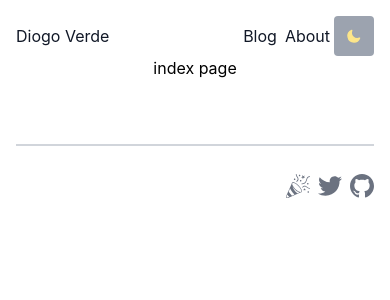
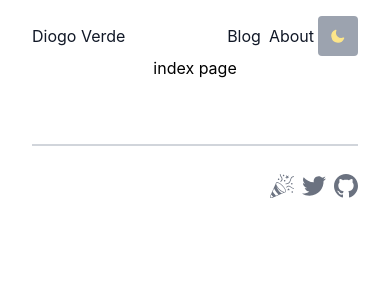
Before and after one commit to diogoverde/blog, a Next.js app: page / in a window 390 px wide. Shown: the top 300 px of the page. Built offline with nearby package versions, Linux system fonts and the light colour scheme; what @tailwindcss/typography would draw is missing.

Commit message:
fix issue with padding in mobile

```diff
--- a/components/Footer.tsx
+++ b/components/Footer.tsx
@@ -9,7 +9,7 @@ export default function Footer() {
   const [party, setParty] = useState(false);
 
   return (
-    <footer className="max-w-5xl px-4 mx-auto text-gray-800">
+    <footer className="max-w-5xl px-8 mx-auto text-gray-800">
       <div className="pb-4 mb-2 border-t-2 border-gray-300"></div>
       <div className="flex flex-row justify-between ">
         <div></div>
--- a/components/Header.tsx
+++ b/components/Header.tsx
@@ -4,7 +4,7 @@ import DarkModeToggle from "./DarkModeToggle";
 
 export default function Header() {
   return (
-    <nav className="flex items-center justify-between w-full max-w-5xl mx-auto my-0 sticky-nav md:my-8 mt-4 bg-opacity-60 px-4">
+    <nav className="flex items-center justify-between w-full max-w-5xl mx-auto my-0 sticky-nav md:my-8 mt-4 bg-opacity-60 px-8">
       <div className="flex items-center justify-between">
         <Link href="/">
           <a>
--- a/components/Layout.tsx
+++ b/components/Layout.tsx
@@ -14,8 +14,6 @@ export const Layout: React.FC = ({ children }) => {
   const [mounted, setMounted] = useState(false);
   useEffect(() => setMounted(true), []);
 
-  const { resolvedTheme, setTheme } = useTheme();
-
   return (
     <div className="bg-white dark:bg-gray-700 h-screen">
       <Head>
@@ -28,7 +26,7 @@ export const Layout: React.FC = ({ children }) => {
       </Head>
       <Header />
 
-      <main className="flex flex-col justify-center text-black dark:text-white">
+      <main className="flex flex-col justify-center text-black dark:text-white px-8">
         <div className="flex flex-col justify-center items-start max-w-2xl mx-auto mb-16">
           {children}
         </div>
--- a/pages/blog/[slug].tsx
+++ b/pages/blog/[slug].tsx
@@ -9,13 +9,14 @@ import { MDXRemote } from "next-mdx-remote";
 export default function PostPage({ meta, mdxSource }: BlogPost) {
   return (
     <Layout>
-      {/* <Component components={MDXComponents as any} /> */}
+      <article className="flex flex-col justify-center items-start max-w-2xl mx-auto mb-16 w-full">
         <MDXRemote
           {...mdxSource}
           components={{
             ...MDXComponents,
           }}
         />
+      </article>
     </Layout>
   );
 }
```
Lines whose indentation alone changed are shown as unchanged.
